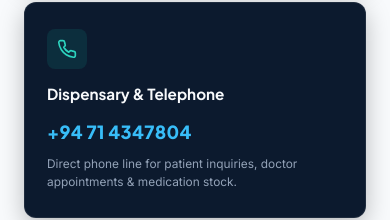
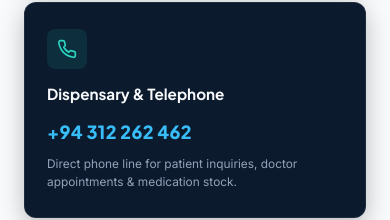
Before and after one commit to sulakshana1461/frontend-wellspring, a React (Vite) app: page / in a window 390 px wide. Shown: the part 4397-4617 px from the top of the page. Built offline with nearby package versions, Linux system fonts and the light colour scheme; no server answers.

Commit message:
added phone number

```diff
--- a/src/App.jsx
+++ b/src/App.jsx
@@ -468,7 +468,7 @@ const HomePage = () => {
               </div>
               <h4>Dispensary &amp; Telephone</h4>
               <a href="tel:+94714347804" className="phone-number-link">
-                +94 71 4347804
+                +94 312 262 462
               </a>
               <p className="dim" style={{ marginTop: '6px' }}>Direct phone line for patient inquiries, doctor appointments &amp; medication stock.</p>
             </div>
```
